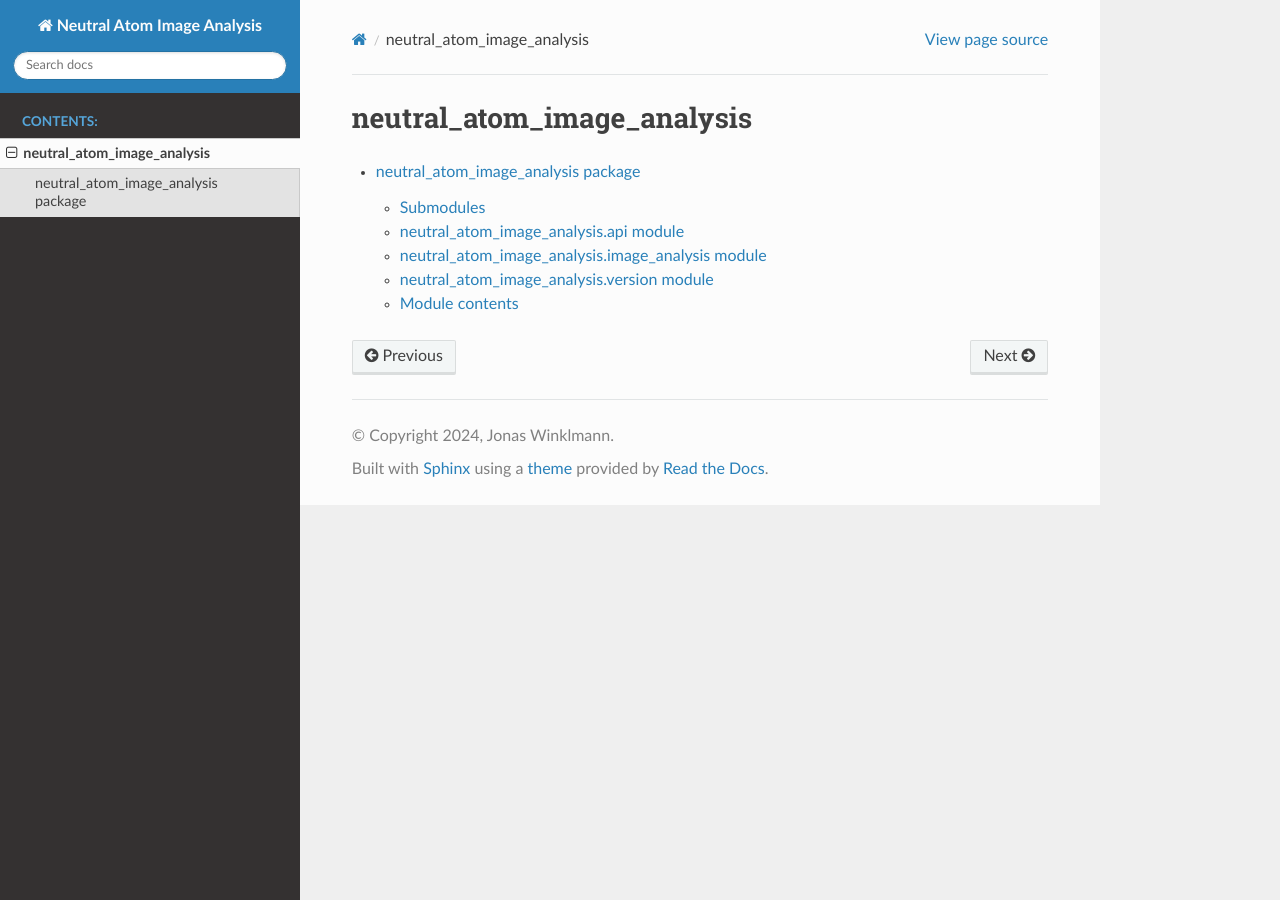
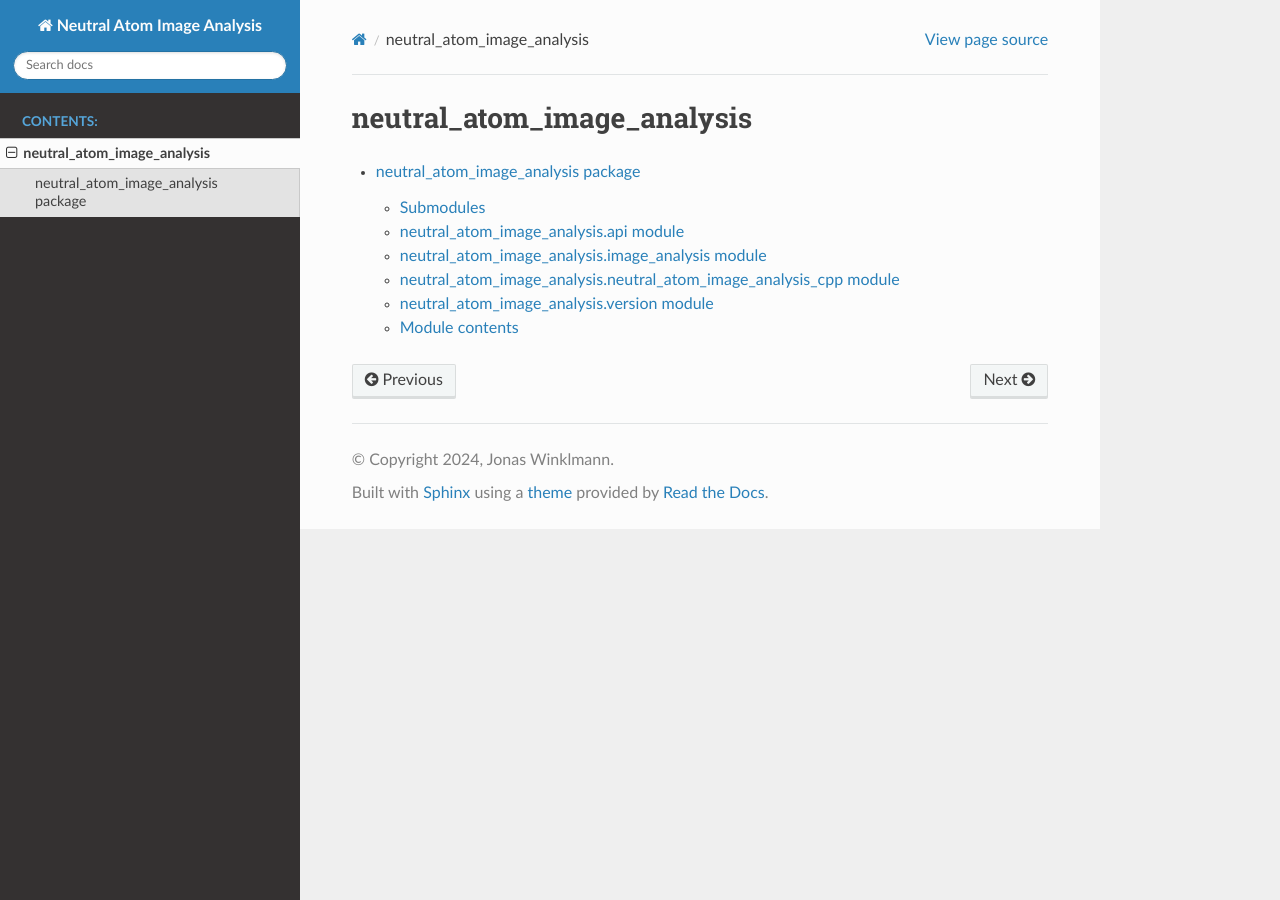
Before and after one commit to jonaswinklmann/neutral-atom-image-analysis, a Sphinx documentation site: the page built from docs/source/modules.rst, in a window 1280 px wide. Built offline with Sphinx 7.4.7 and the Read the Docs theme 3.1.0, drawn with Linux system fonts in a browser that asks for light colours.

```diff
--- a/docs/source/neutral_atom_image_analysis.rst
+++ b/docs/source/neutral_atom_image_analysis.rst
@@ -20,6 +20,14 @@ neutral\_atom\_image\_analysis.image\_analysis module
    :undoc-members:
    :show-inheritance:
 
+neutral\_atom\_image\_analysis.neutral\_atom\_image\_analysis\_cpp module
+-------------------------------------------------------------------------
+
+.. automodule:: neutral_atom_image_analysis.neutral_atom_image_analysis_cpp
+   :members:
+   :undoc-members:
+   :show-inheritance:
+
 neutral\_atom\_image\_analysis.version module
 ---------------------------------------------
 
--- a/requirements.txt
+++ b/requirements.txt
@@ -1,6 +1,6 @@
 numpy
 pandas
-skimage
+scikit-image
 scipy
 matplotlib
 Pillow
```
Also changed, not shown: .readthedocs.yaml.
